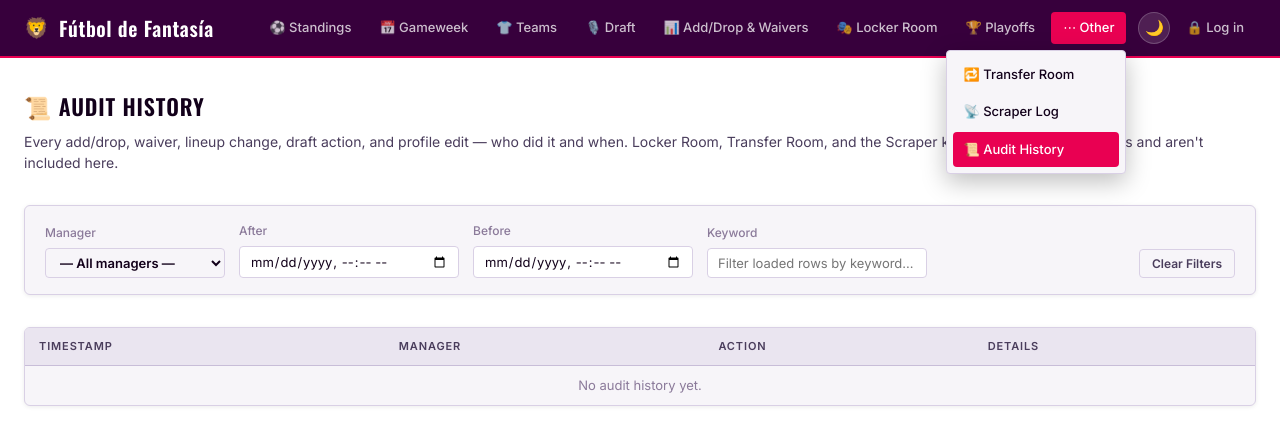
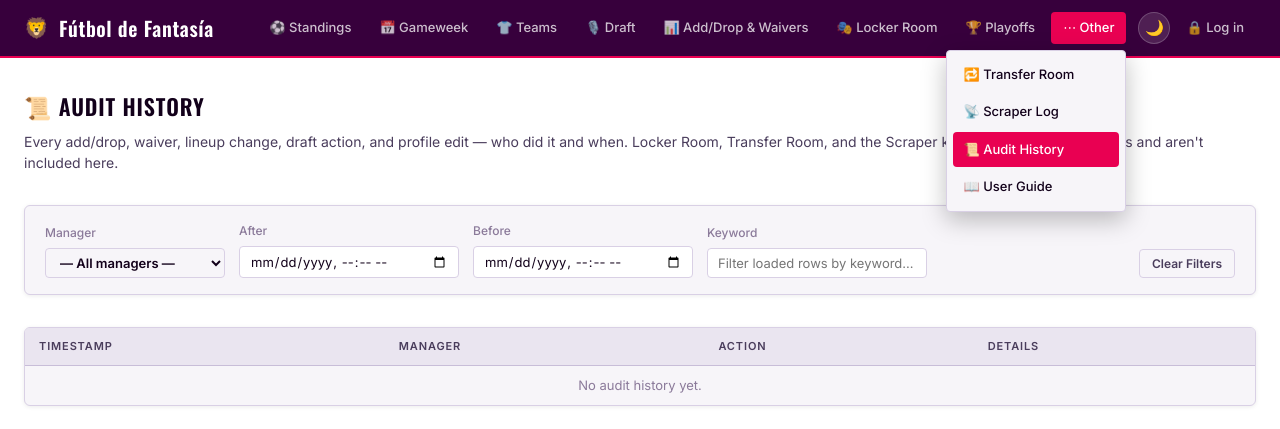
Before and after one commit to mcg1220/futbol-fantasia, a Flask app: page /audit-history in a window 1280 px wide, after a click on "⋯ Other". Shown: the top 429 px of the page. Run offline with Flask 3, Linux system fonts and the light colour scheme; data that the repository does not hold is empty.

Commit message:
Add User Guide link to the Other nav menu
Points to the published guide artifact, opened in a new tab.

Co-Authored-By: Claude Sonnet 5 <noreply@anthropic.com>

```diff
--- a/templates/base.html
+++ b/templates/base.html
@@ -61,6 +61,7 @@
             <a href="/transfers"      class="nav-dropdown-item {% if request.path.startswith('/transfers') %}active{% endif %}">🔁 Transfer Room</a>
             <a href="/scraper-log"    class="nav-dropdown-item {% if request.path.startswith('/scraper-log') %}active{% endif %}">📡 Scraper Log</a>
             <a href="/audit-history"  class="nav-dropdown-item {% if request.path.startswith('/audit-history') %}active{% endif %}">📜 Audit History</a>
+            <a href="https://claude.ai/code/artifact/3bcbf752-a15c-4a7f-ae65-b64d164e3b9f" target="_blank" rel="noopener" class="nav-dropdown-item">📖 User Guide</a>
           </div>
         </details>
         <button class="theme-toggle" id="themeToggle" title="Toggle dark/light mode">☀️</button>
```
